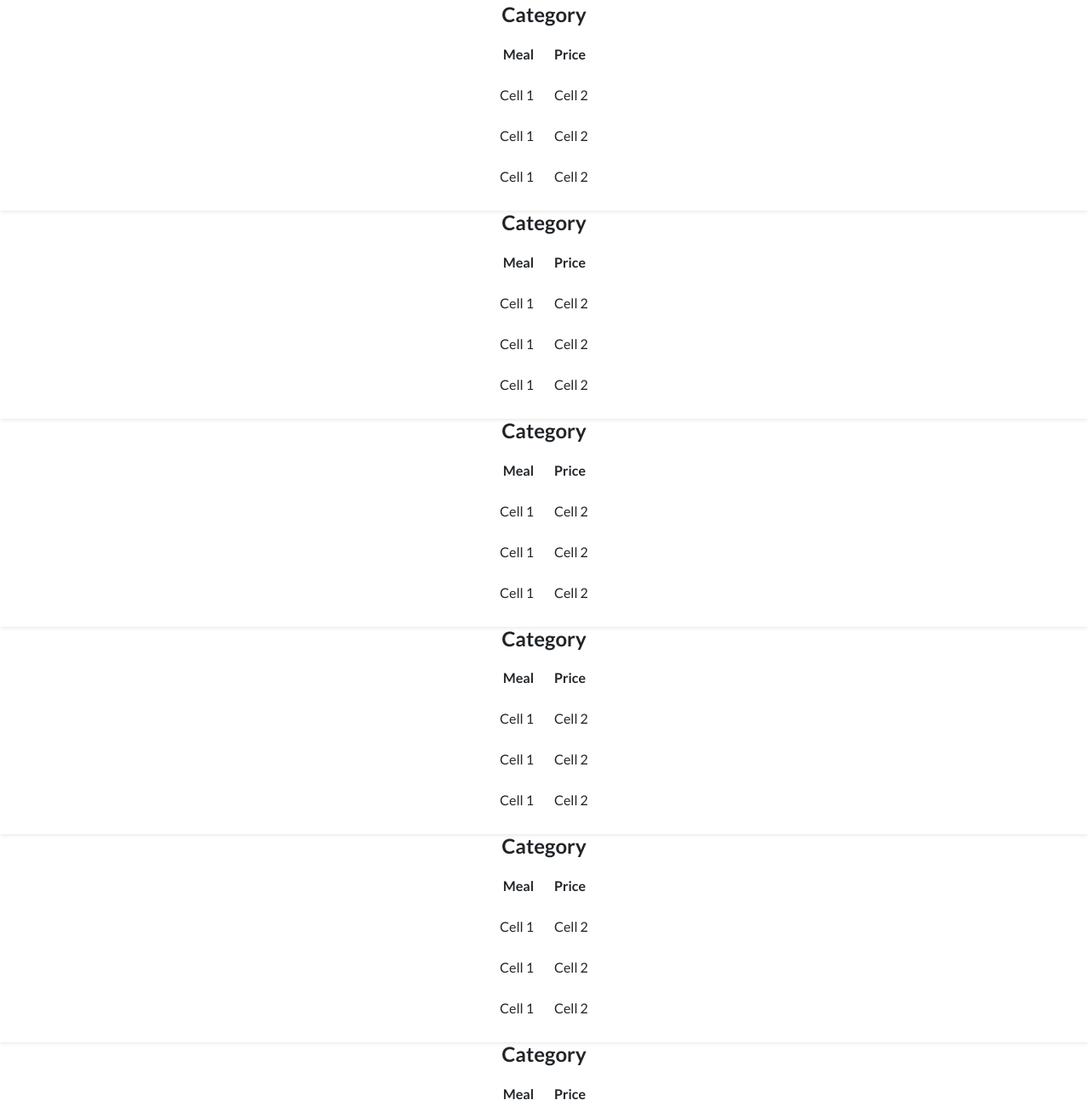
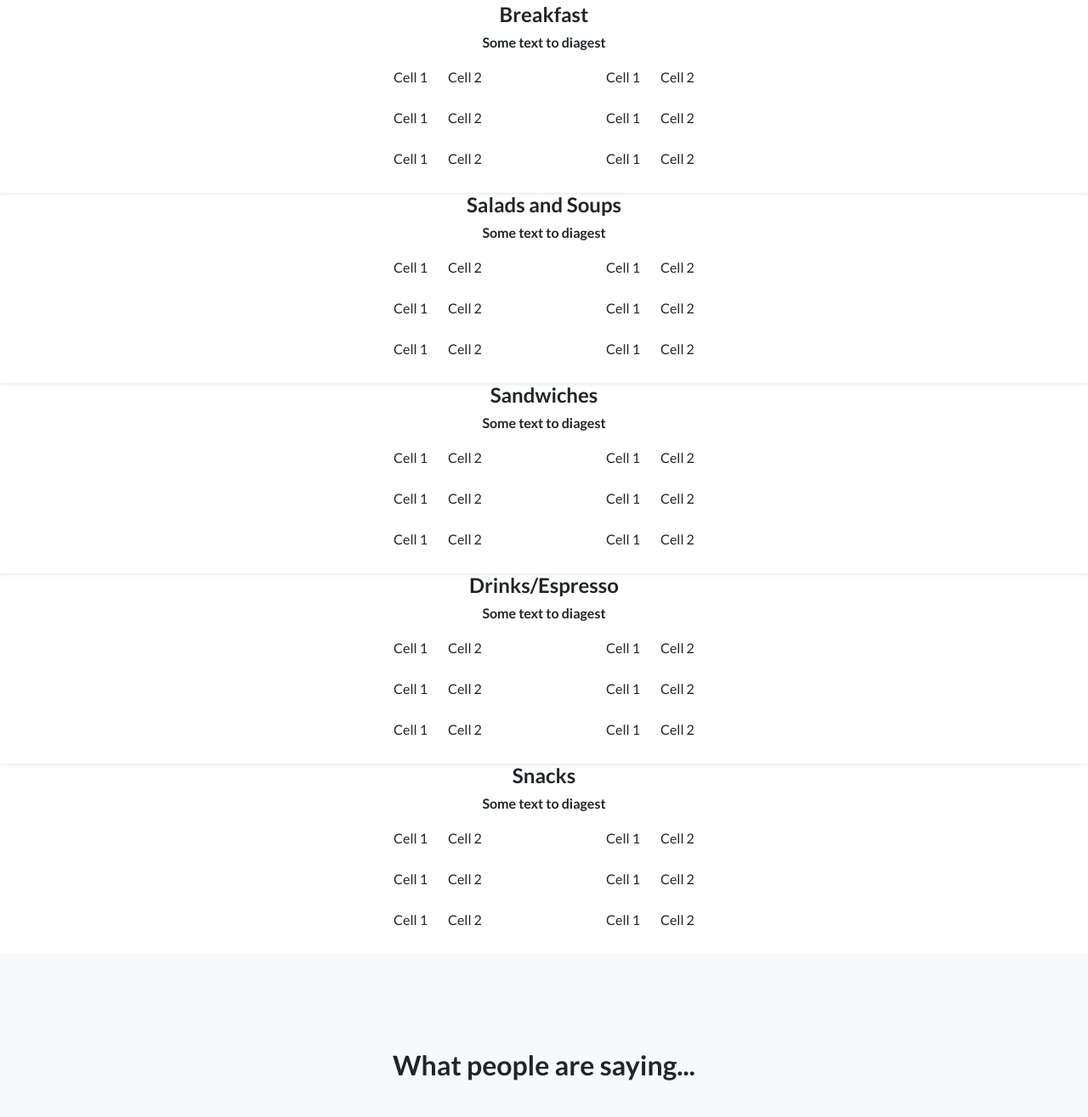
Before and after one commit to Whatever90/leafs_deli, a plain HTML site: page index.html in a window 1280 px wide. Shown: the part 656-1971 px from the top of the page at 85% size. Drawn offline with Linux system fonts and the light colour scheme.

Commit message:
some minor updates

```diff
--- a/index.html
+++ b/index.html
@@ -6,17 +6,22 @@
     <meta name="viewport" content="width=device-width, initial-scale=1.0, shrink-to-fit=no">
     <title>Home - Leaf's Deli</title>
     <link rel="stylesheet" href="assets/bootstrap/css/bootstrap.min.css">
-    <link rel="stylesheet" href="https://fonts.googleapis.com/css?family=Lato:300,400,700,300italic,400italic,700italic">
+    <link rel="stylesheet"
+        href="https://fonts.googleapis.com/css?family=Lato:300,400,700,300italic,400italic,700italic">
     <link rel="stylesheet" href="assets/fonts/font-awesome.min.css">
+    <link rel="stylesheet" href="style.css">
 </head>
 
 <body>
     <nav class="navbar navbar-light navbar-expand bg-light navigation-clean">
-        <div class="container"><a class="navbar-brand" href="#">Leaf's Deli</a><button class="navbar-toggler" data-toggle="collapse" data-target="#navcol-1"></button>
-            <div class="collapse navbar-collapse" id="navcol-1"><a class="btn btn-primary ml-auto" role="button" href="#">Sign In</a></div>
+        <div class="container"><a class="navbar-brand" href="#">Leaf's Deli</a><button class="navbar-toggler"
+                data-toggle="collapse" data-target="#navcol-1"></button>
+            <div class="collapse navbar-collapse" id="navcol-1"><a class="btn btn-primary ml-auto" role="button"
+                    href="#">Sign In</a></div>
         </div>
     </nav>
-    <header class="masthead text-white text-center" style="background:url('assets/img/bg-masthead.jpg')no-repeat center center;background-size:cover;">
+    <header class="masthead text-white text-center"
+        style="background:url('assets/img/bg-masthead.jpg')no-repeat center center;background-size:cover;">
         <div class="overlay"></div>
         <div class="container">
             <div class="row">
@@ -30,15 +35,11 @@
         <div>
             <h1 class="text-center">Menu</h1>
             <div class="border-secondary shadow-sm">
-                <h4 class="text-center">Category</h4>
+                <h4 class="text-center">Breakfast</h4>
+                <h6 class="text-center">Some text to diagest</h6>
+                <div class="category_container">
                     <div class="table-responsive table-borderless">
                         <table class="table table-bordered">
-                        <thead>
-                            <tr>
-                                <th class="text-right">Meal</th>
-                                <th>Price</th>
-                            </tr>
-                        </thead>
                             <tbody>
                                 <tr>
                                     <td class="text-right">Cell 1</td>
@@ -55,125 +56,8 @@
                             </tbody>
                         </table>
                     </div>
-            </div>
-            <div class="border-secondary shadow-sm">
-                <h4 class="text-center">Category</h4>
                     <div class="table-responsive table-borderless">
                             <table class="table table-bordered">
-                        <thead>
-                            <tr>
-                                <th class="text-right">Meal</th>
-                                <th>Price</th>
-                            </tr>
-                        </thead>
-                        <tbody>
-                            <tr>
-                                <td class="text-right">Cell 1</td>
-                                <td>Cell 2</td>
-                            </tr>
-                            <tr>
-                                <td class="text-right">Cell 1</td>
-                                <td>Cell 2</td>
-                            </tr>
-                            <tr>
-                                <td class="text-right">Cell 1</td>
-                                <td>Cell 2</td>
-                            </tr>
-                        </tbody>
-                    </table>
-                </div>
-            </div>
-            <div class="border-secondary shadow-sm">
-                <h4 class="text-center">Category</h4>
-                <div class="table-responsive table-borderless">
-                    <table class="table table-bordered">
-                        <thead>
-                            <tr>
-                                <th class="text-right">Meal</th>
-                                <th>Price</th>
-                            </tr>
-                        </thead>
-                        <tbody>
-                            <tr>
-                                <td class="text-right">Cell 1</td>
-                                <td>Cell 2</td>
-                            </tr>
-                            <tr>
-                                <td class="text-right">Cell 1</td>
-                                <td>Cell 2</td>
-                            </tr>
-                            <tr>
-                                <td class="text-right">Cell 1</td>
-                                <td>Cell 2</td>
-                            </tr>
-                        </tbody>
-                    </table>
-                </div>
-            </div>
-            <div class="border-secondary shadow-sm">
-                <h4 class="text-center">Category</h4>
-                <div class="table-responsive table-borderless">
-                    <table class="table table-bordered">
-                        <thead>
-                            <tr>
-                                <th class="text-right">Meal</th>
-                                <th>Price</th>
-                            </tr>
-                        </thead>
-                        <tbody>
-                            <tr>
-                                <td class="text-right">Cell 1</td>
-                                <td>Cell 2</td>
-                            </tr>
-                            <tr>
-                                <td class="text-right">Cell 1</td>
-                                <td>Cell 2</td>
-                            </tr>
-                            <tr>
-                                <td class="text-right">Cell 1</td>
-                                <td>Cell 2</td>
-                            </tr>
-                        </tbody>
-                    </table>
-                </div>
-            </div>
-            <div class="border-secondary shadow-sm">
-                <h4 class="text-center">Category</h4>
-                <div class="table-responsive table-borderless">
-                    <table class="table table-bordered">
-                        <thead>
-                            <tr>
-                                <th class="text-right">Meal</th>
-                                <th>Price</th>
-                            </tr>
-                        </thead>
-                        <tbody>
-                            <tr>
-                                <td class="text-right">Cell 1</td>
-                                <td>Cell 2</td>
-                            </tr>
-                            <tr>
-                                <td class="text-right">Cell 1</td>
-                                <td>Cell 2</td>
-                            </tr>
-                            <tr>
-                                <td class="text-right">Cell 1</td>
-                                <td>Cell 2</td>
-                            </tr>
-                        </tbody>
-                    </table>
-                </div>
-            </div>
-            <div class="border-secondary shadow-sm">
-                <h4 class="text-center">Category</h4>
-                <div class="table-responsive table-borderless">
-                    <table class="table table-bordered">
-                        <thead>
-                            <tr>
-                                <th class="text-right">Meal</th>
-                                <th>Price</th>
-                            </tr>
-                        </thead>
                                 <tbody>
                                     <tr>
                                         <td class="text-right">Cell 1</td>
@@ -192,33 +76,208 @@
                         </div>
                 </div>
             </div>
+            <div class="border-secondary shadow-sm">
+                <h4 class="text-center">Salads and Soups</h4>
+                <h6 class="text-center">Some text to diagest</h6>
+                <div class="category_container">
+                    <div class="table-responsive table-borderless">
+                        <table class="table table-bordered">
+                            <tbody>
+                                <tr>
+                                    <td class="text-right">Cell 1</td>
+                                    <td>Cell 2</td>
+                                </tr>
+                                <tr>
+                                    <td class="text-right">Cell 1</td>
+                                    <td>Cell 2</td>
+                                </tr>
+                                <tr>
+                                    <td class="text-right">Cell 1</td>
+                                    <td>Cell 2</td>
+                                </tr>
+                            </tbody>
+                        </table>
+                    </div>
+                    <div class="table-responsive table-borderless">
+                            <table class="table table-bordered">
+                                <tbody>
+                                    <tr>
+                                        <td class="text-right">Cell 1</td>
+                                        <td>Cell 2</td>
+                                    </tr>
+                                    <tr>
+                                        <td class="text-right">Cell 1</td>
+                                        <td>Cell 2</td>
+                                    </tr>
+                                    <tr>
+                                        <td class="text-right">Cell 1</td>
+                                        <td>Cell 2</td>
+                                    </tr>
+                                </tbody>
+                            </table>
+                        </div>
+                </div>
+            </div>
+            <div class="border-secondary shadow-sm">
+                <h4 class="text-center">Sandwiches</h4>
+                <h6 class="text-center">Some text to diagest</h6>
+                <div class="category_container">
+                    <div class="table-responsive table-borderless">
+                        <table class="table table-bordered">
+                            <tbody>
+                                <tr>
+                                    <td class="text-right">Cell 1</td>
+                                    <td>Cell 2</td>
+                                </tr>
+                                <tr>
+                                    <td class="text-right">Cell 1</td>
+                                    <td>Cell 2</td>
+                                </tr>
+                                <tr>
+                                    <td class="text-right">Cell 1</td>
+                                    <td>Cell 2</td>
+                                </tr>
+                            </tbody>
+                        </table>
+                    </div>
+                    <div class="table-responsive table-borderless">
+                            <table class="table table-bordered">
+                                <tbody>
+                                    <tr>
+                                        <td class="text-right">Cell 1</td>
+                                        <td>Cell 2</td>
+                                    </tr>
+                                    <tr>
+                                        <td class="text-right">Cell 1</td>
+                                        <td>Cell 2</td>
+                                    </tr>
+                                    <tr>
+                                        <td class="text-right">Cell 1</td>
+                                        <td>Cell 2</td>
+                                    </tr>
+                                </tbody>
+                            </table>
+                        </div>
+                </div>
+            </div>
+            <div class="border-secondary shadow-sm">
+                <h4 class="text-center">Drinks/Espresso</h4>
+                <h6 class="text-center">Some text to diagest</h6>
+                <div class="category_container">
+                    <div class="table-responsive table-borderless">
+                        <table class="table table-bordered">
+                            <tbody>
+                                <tr>
+                                    <td class="text-right">Cell 1</td>
+                                    <td>Cell 2</td>
+                                </tr>
+                                <tr>
+                                    <td class="text-right">Cell 1</td>
+                                    <td>Cell 2</td>
+                                </tr>
+                                <tr>
+                                    <td class="text-right">Cell 1</td>
+                                    <td>Cell 2</td>
+                                </tr>
+                            </tbody>
+                        </table>
+                    </div>
+                    <div class="table-responsive table-borderless">
+                            <table class="table table-bordered">
+                                <tbody>
+                                    <tr>
+                                        <td class="text-right">Cell 1</td>
+                                        <td>Cell 2</td>
+                                    </tr>
+                                    <tr>
+                                        <td class="text-right">Cell 1</td>
+                                        <td>Cell 2</td>
+                                    </tr>
+                                    <tr>
+                                        <td class="text-right">Cell 1</td>
+                                        <td>Cell 2</td>
+                                    </tr>
+                                </tbody>
+                            </table>
+                        </div>
+                </div>
+            </div>
+            <div class="border-secondary shadow-sm">
+                <h4 class="text-center">Snacks</h4>
+                <h6 class="text-center">Some text to diagest</h6>
+                <div class="category_container">
+                    <div class="table-responsive table-borderless">
+                        <table class="table table-bordered">
+                            <tbody>
+                                <tr>
+                                    <td class="text-right">Cell 1</td>
+                                    <td>Cell 2</td>
+                                </tr>
+                                <tr>
+                                    <td class="text-right">Cell 1</td>
+                                    <td>Cell 2</td>
+                                </tr>
+                                <tr>
+                                    <td class="text-right">Cell 1</td>
+                                    <td>Cell 2</td>
+                                </tr>
+                            </tbody>
+                        </table>
+                    </div>
+                    <div class="table-responsive table-borderless">
+                            <table class="table table-bordered">
+                                <tbody>
+                                    <tr>
+                                        <td class="text-right">Cell 1</td>
+                                        <td>Cell 2</td>
+                                    </tr>
+                                    <tr>
+                                        <td class="text-right">Cell 1</td>
+                                        <td>Cell 2</td>
+                                    </tr>
+                                    <tr>
+                                        <td class="text-right">Cell 1</td>
+                                        <td>Cell 2</td>
+                                    </tr>
+                                </tbody>
+                            </table>
+                        </div>
+                </div>
+            </div>
+        </div>
     </section>
     <section class="testimonials text-center bg-light">
         <div class="container">
             <h2 class="mb-5">What people are saying...</h2>
             <div class="row">
                 <div class="col-lg-4">
-                    <div class="mx-auto testimonial-item mb-5 mb-lg-0"><img class="rounded-circle img-fluid mb-3" src="assets/img/testimonials-1.jpg">
+                    <div class="mx-auto testimonial-item mb-5 mb-lg-0"><img class="rounded-circle img-fluid mb-3"
+                            src="assets/img/testimonials-1.jpg">
                         <h5>Margaret E.</h5>
                         <p class="font-weight-light mb-0">"This is fantastic! Thanks so much guys!"</p>
                     </div>
                 </div>
                 <div class="col-lg-4">
-                    <div class="mx-auto testimonial-item mb-5 mb-lg-0"><img class="rounded-circle img-fluid mb-3" src="assets/img/testimonials-2.jpg">
+                    <div class="mx-auto testimonial-item mb-5 mb-lg-0"><img class="rounded-circle img-fluid mb-3"
+                            src="assets/img/testimonials-2.jpg">
                         <h5>Fred S.</h5>
-                        <p class="font-weight-light mb-0">"Bootstrap is amazing. I've been using it to create lots of super nice landing pages."</p>
+                        <p class="font-weight-light mb-0">"Bootstrap is amazing. I've been using it to create lots of
+                            super nice landing pages."</p>
                     </div>
                 </div>
                 <div class="col-lg-4">
-                    <div class="mx-auto testimonial-item mb-5 mb-lg-0"><img class="rounded-circle img-fluid mb-3" src="assets/img/testimonials-3.jpg">
+                    <div class="mx-auto testimonial-item mb-5 mb-lg-0"><img class="rounded-circle img-fluid mb-3"
+                            src="assets/img/testimonials-3.jpg">
                         <h5>Sarah W.</h5>
-                        <p class="font-weight-light mb-0">"Thanks so much for making these free resources available to us!"</p>
+                        <p class="font-weight-light mb-0">"Thanks so much for making these free resources available to
+                            us!"</p>
                     </div>
                 </div>
             </div>
         </div>
     </section>
-    <section class="call-to-action text-white text-center" style="background:url(&quot;assets/img/bg-masthead.jpg&quot;) no-repeat center center;background-size:cover;">
+    <section class="call-to-action text-white text-center"
+        style="background:url(&quot;assets/img/bg-masthead.jpg&quot;) no-repeat center center;background-size:cover;">
         <div class="overlay"></div>
         <div class="container">
             <div class="row">
@@ -228,8 +287,10 @@
                 <div class="col-md-10 col-lg-8 col-xl-7 mx-auto">
                     <form>
                         <div class="form-row">
-                            <div class="col-12 col-md-9 mb-2 mb-md-0"><input class="form-control form-control-lg" type="email" placeholder="Enter your email..."></div>
-                            <div class="col-12 col-md-3"><button class="btn btn-primary btn-block btn-lg" type="submit">Sign up!</button></div>
+                            <div class="col-12 col-md-9 mb-2 mb-md-0"><input class="form-control form-control-lg"
+                                    type="email" placeholder="Enter your email..."></div>
+                            <div class="col-12 col-md-3"><button class="btn btn-primary btn-block btn-lg"
+                                    type="submit">Sign up!</button></div>
                         </div>
                     </form>
                 </div>
--- /dev/null
+++ b/style.css
@@ -0,0 +1,10 @@
+.category_container {
+    margin: 0px auto;
+    max-width: 500px;
+    display: flex;
+    flex-direction: row;
+    flex-wrap: nowrap;
+    justify-content: center;
+    align-items: baseline;
+    align-content: stretch;
+}
```
Lines whose indentation alone changed are shown as unchanged.
